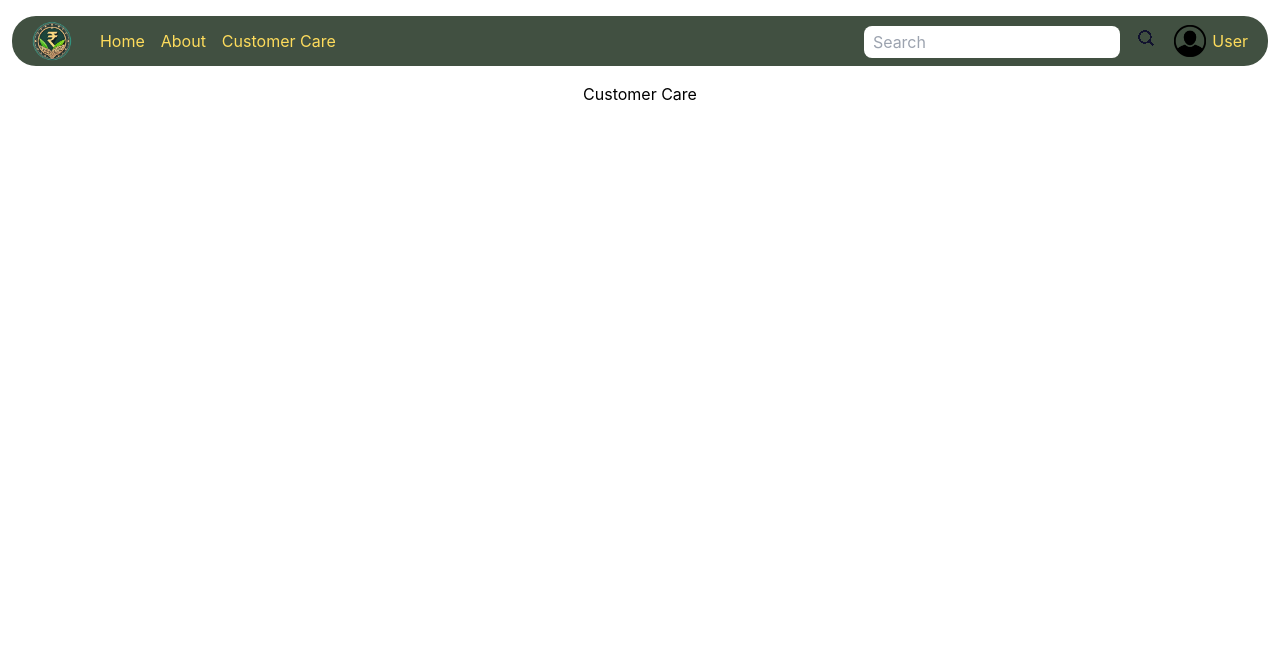
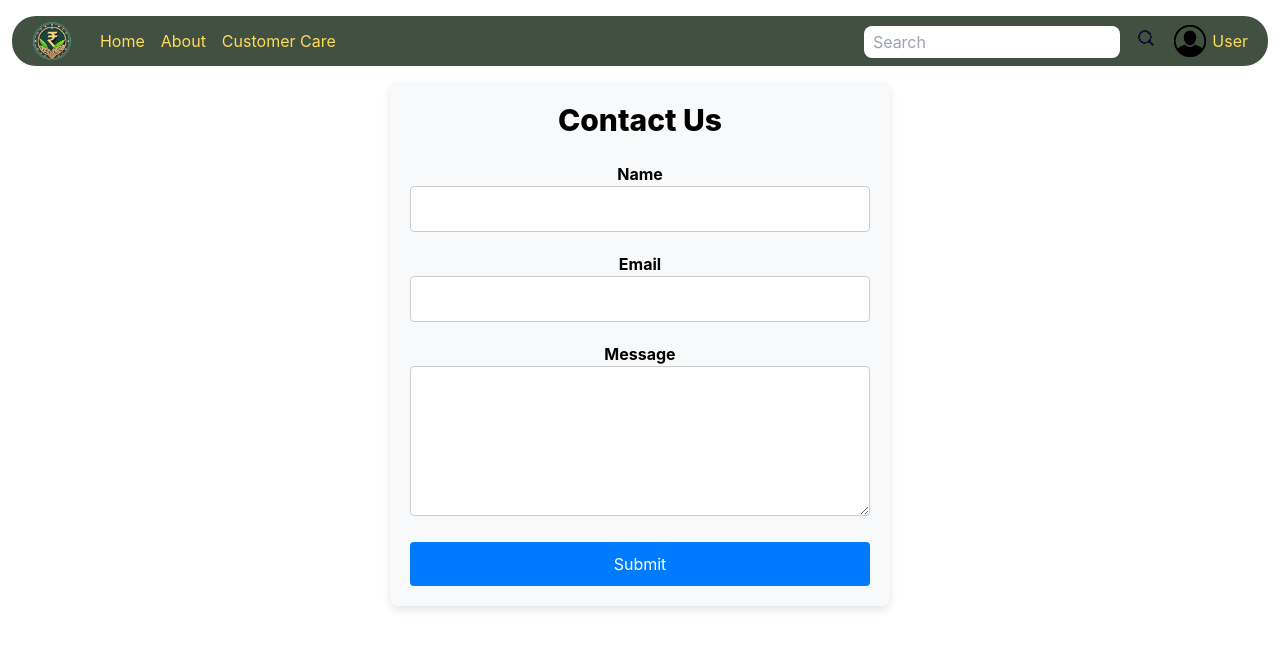
Before and after one commit to Arpit-Krishna/Hal-Jivi, a React (Create React App) app in the folder frontend/: page /customercare in a window 1280 px wide. Shown: the top 648 px of the page. Built offline with nearby package versions, Linux system fonts and the light colour scheme.

Commit message:
contact us

```diff
--- a/frontend/public/index.html
+++ b/frontend/public/index.html
@@ -25,6 +25,10 @@
       Learn how to configure a non-root public URL by running `npm run build`.
     -->
     <title>Hal-Jivi</title>
+    <link
+      rel="stylesheet"
+      href="https://cdnjs.cloudflare.com/ajax/libs/animate.css/4.1.1/animate.min.css"
+    />
   </head>
   <body>
     <noscript>You need to enable JavaScript to run this app.</noscript>
--- /dev/null
+++ b/frontend/src/components/Customercare.css
@@ -0,0 +1,52 @@
+.contact-us-container {
+    max-width: 500px;
+    margin: 0 auto;
+    padding: 20px;
+    background-color: #f8f9fa;
+    border-radius: 8px;
+    box-shadow: 0 4px 8px rgba(0, 0, 0, 0.1);
+  }
+
+  .contact-us-container h2 {
+    text-align: center;
+    color: #333;
+  }
+
+  .form-group {
+    margin-bottom: 20px;
+  }
+
+  label {
+    display: block;
+    font-weight: bold;
+  }
+
+ .Name,
+ .Email,
+ .Message{
+    width: 100%;
+    padding: 10px;
+    font-size: 16px;
+    border-radius: 4px;
+    border: 1px solid #ccc;
+  }
+
+  textarea {
+    height: 150px;
+  }
+
+  button[type="submit"] {
+    display: block;
+    width: 100%;
+    padding: 10px;
+    background-color: #007bff;
+    color: #fff;
+    font-size: 16px;
+    border: none;
+    border-radius: 4px;
+    cursor: pointer;
+  }
+
+  button[type="submit"]:hover {
+    background-color: #0056b3;
+  }
--- a/frontend/src/components/Customercare.jsx
+++ b/frontend/src/components/Customercare.jsx
@@ -1,9 +1,77 @@
-import React from 'react'
+import React, { useState } from 'react';
+import './Customercare.css';
 
-export default function Customercare() {
+const Customercare = () => {
+  const [formData, setFormData] = useState({
+    name: '',
+    email: '',
+    message: ''
+  });
+
+  const handleChange = (e) => {
+    const { name, value } = e.target;
+    setFormData(prevState => ({
+      ...prevState,
+      [name]: value
+    }));
+  };
+
+  const handleSubmit = (e) => {
+    e.preventDefault();
+    // Here you can add your logic to handle form submission, like sending an email or saving to a database
+    console.log(formData);
+    // Reset form after submission
+    setFormData({
+      name: '',
+      email: '',
+      message: ''
+    });
+  };
+
   return (
-    <div>
-      <p>Customer Care</p>
+    <div className="contact-us-container">
+      <p className='font-extrabold text-3xl'>Contact Us</p>
+      <br/>
+      <form action="https://formspree.io/f/xayradlj" method="POST" onSubmit={handleSubmit}>
+        <div className="form-group">
+          <label htmlFor="name">Name</label>
+          <input
+            type="text"
+            id="name"
+            name="name"
+            className = "Name"
+            value={formData.name}
+            onChange={handleChange}
+            required
+          />
+        </div>
+        <div className="form-group">
+          <label htmlFor="email">Email</label>
+          <input
+            type="email"
+            id="email"
+            name="email"
+            className='Email'
+            value={formData.email}
+            onChange={handleChange}
+            required
+          />
+        </div>
+        <div className="form-group">
+          <label htmlFor="message">Message</label>
+          <textarea
+            id="message"
+            name="message"
+            className='Message'
+            value={formData.message}
+            onChange={handleChange}
+            required
+          />
+        </div>
+        <button type="submit">Submit</button>
+      </form>
     </div>
-  )
-}
+  );
+};
+
+export default Customercare;
```
